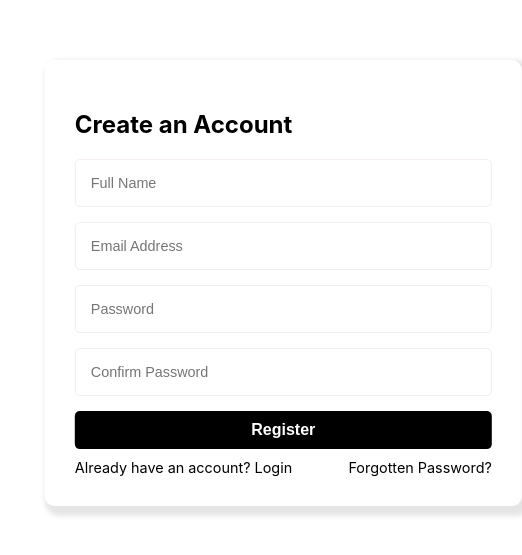
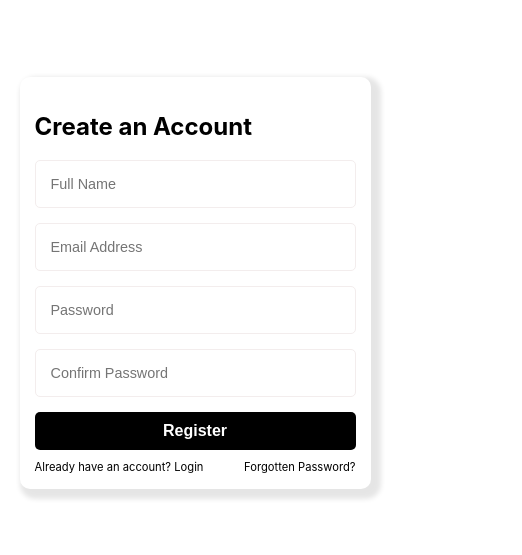
Before and after one commit to ayotech-py/newlevels, a React (Create React App) app: page /auth/register in a window 390 px wide. Shown: the part 139-694 px from the top of the page, 522 px wide, since content can reach past the window. Built offline with nearby package versions, Linux system fonts and the light colour scheme.

Commit message:
newlevels

```diff
--- a/src/css/Footer.css
+++ b/src/css/Footer.css
@@ -43,3 +43,23 @@
 .rights p span {
   font-weight: bold;
 }
+
+@media screen and (max-width: 650px) {
+  .footer {
+    padding: 3% 5%;
+    text-align: center;
+  }
+
+  .footer-main {
+    display: grid;
+    grid-template-columns: 100%;
+  }
+
+  .footer .contact-link {
+    justify-content: center;
+  }
+
+  .footer .footer-description p {
+    line-height: 1.5;
+  }
+}
--- a/src/css/Header.css
+++ b/src/css/Header.css
@@ -6,6 +6,10 @@
   padding-right: 15%;
   background-color: black;
   color: white;
+  top: 0;
+  position: fixed;
+  right: 0;
+  left: 0;
 }
 
 .nav-list a {
@@ -20,3 +24,10 @@
 .nav-list a i {
   margin-right: 10px;
 }
+
+@media screen and (max-width: 650px) {
+  .newlevels-header {
+    padding-left: 5%;
+    padding-right: 5%;
+  }
+}
--- a/src/css/Home.css
+++ b/src/css/Home.css
@@ -1,5 +1,6 @@
 .home {
   margin-bottom: 2%;
+  margin-top: 4%;
 }
 
 .category-list {
@@ -52,3 +53,32 @@
   border-radius: 5px;
   border: 1px solid black;
 }
+
+@media screen and (max-width: 650px) {
+  .home {
+    margin-top: 18%;
+  }
+
+  .category-list ul li {
+    padding: 5px 6px;
+    font-size: 0.7rem;
+  }
+
+  .search input {
+    width: 80%;
+    padding: 8px;
+    font-size: 0.8rem;
+    border-radius: 5px;
+  }
+
+  .search {
+    margin-bottom: 5%;
+  }
+
+  .product-list {
+    margin-left: 5%;
+    margin-right: 5%;
+    grid-template-columns: 48% 48%;
+    justify-content: space-between;
+  }
+}
--- a/src/css/ProductCard.css
+++ b/src/css/ProductCard.css
@@ -1,6 +1,7 @@
 .product-card {
   border-radius: 10px;
   box-shadow: 0 4px 7px rgba(0, 0, 0, 0.2);
+  margin-bottom: 15%;
 }
 
 .product-card .image {
@@ -46,3 +47,14 @@
   border-radius: 5px;
   border: none;
 }
+
+@media screen and (max-width: 650px) {
+  .product-card .image {
+    width: 100%;
+    height: 150px;
+  }
+
+  .product-card button {
+    font-size: 0.9rem;
+  }
+}
--- a/src/css/Register.css
+++ b/src/css/Register.css
@@ -1,15 +1,17 @@
 .form-card {
-  top: 50%;
-  left: 40%;
-  transform: translate(-40%, -50%);
-  position: absolute;
+  display: flex;
+  justify-content: center; /* Horizontally center the container */
+  align-items: center; /* Vertically center the container */
+  height: 100vh;
 }
 
 .auth-form {
   border-radius: 10px;
   box-shadow: 5px 5px 5px 5px rgba(0, 0, 0, 0.1);
   padding: 30px;
-  width: 150%;
+  margin-left: 30%;
+  margin-right: 30%;
+  width: 40%;
 }
 
 .input-fields {
@@ -56,3 +58,16 @@
   font-size: 0.9rem;
   color: black;
 }
+
+@media screen and (max-width: 650px) {
+  .auth-form {
+    margin-left: 5%;
+    margin-right: 5%;
+    width: 90%;
+    padding: 15px;
+  }
+
+  .form-actions a {
+    font-size: 0.7rem;
+  }
+}
--- a/src/pages/Home.jsx
+++ b/src/pages/Home.jsx
@@ -17,8 +17,10 @@ const Home = () => {
     <main className="home">
       <section className="category-list">
         <ul>
-          {categories.map((category) => (
-            <li>{category}</li>
+          {categories.map((category, index) => (
+            <li className={index === 0 ? "selected-category" : ""}>
+              {category}
+            </li>
           ))}
         </ul>
       </section>
@@ -31,6 +33,11 @@ const Home = () => {
         <ProductCard />
         <ProductCard />
         <ProductCard />
+        <ProductCard />
+        <ProductCard />
+        <ProductCard />
+        <ProductCard />
+        <ProductCard />
       </section>
     </main>
   );
```
